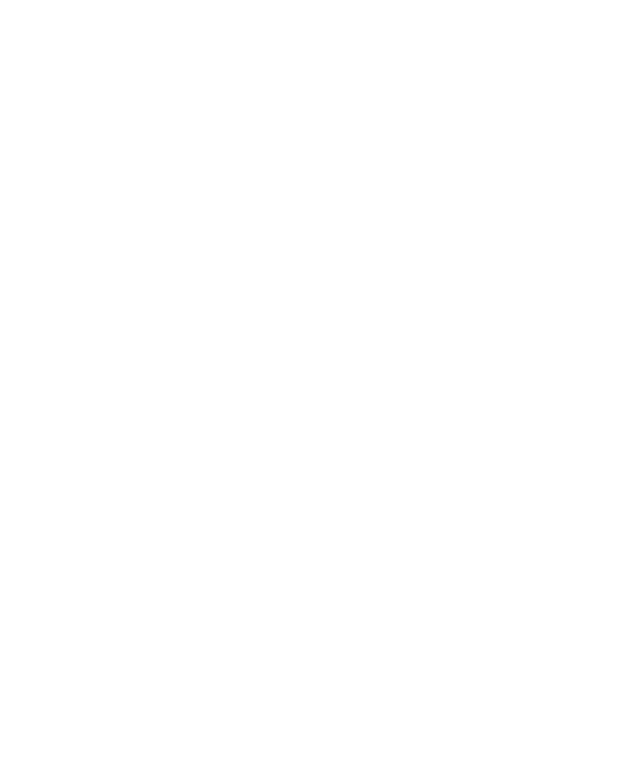
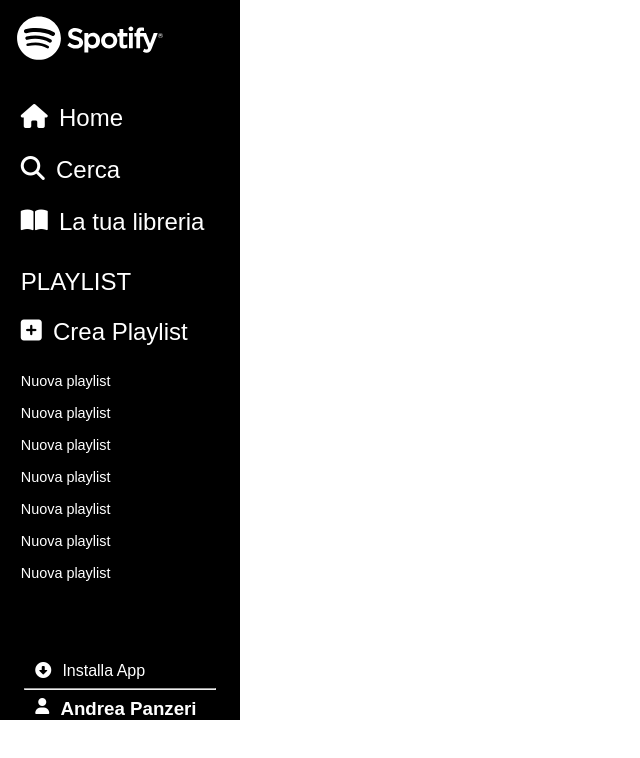
Before and after one commit to AndreaPanzeriDev/html-css-spotifyweb, a plain HTML site: page index.html in a window 1280 px wide. Shown: the whole page, without its empty margins (0-640 px from the left). Drawn offline with Linux system fonts and the light colour scheme.

Commit message:
menù laterale

```diff
--- a/assets/css/style.css
+++ b/assets/css/style.css
@@ -2,4 +2,112 @@
     margin: 0;
     padding: 0;
     box-sizing: border-box;
+    font-family: 'Montserrat', sans-serif;
 }
+
+.altezza{
+    height: 100vh;
+}
+
+.flex{
+    display: flex;
+}
+
+
+/*******************************
+            MENU
+********************************/
+
+
+.menu-nav{
+    background-color: black;
+    flex-direction: column;
+    width: 15rem;
+    overflow-y: hidden;
+    height: calc(100vh - 5rem);
+    position: relative;
+}
+
+.logo{
+    padding: 1rem;
+    width: 75%;
+}
+
+.ricerche{
+    color: white;
+    margin-top: 10%;
+    font-size: x-large;
+    margin-left: 1.3rem;
+}
+
+.ricerche p{
+    margin-left: 0.7rem;
+}
+
+
+/*LIBRERIA*/
+#libreria{
+    margin-top: 2rem;
+    color: white;
+}
+
+.nav-playlist{
+    font-size: x-large;
+    margin-left: 1.3rem;
+}
+
+.ricerche-playlist{
+    margin-top: 10%;
+}
+
+.ricerche-playlist > p{
+    margin-left: 0.7rem;
+}
+
+#libreria > p{
+    margin-left: 1.3rem;
+}
+
+
+.creazione-playlist{
+    list-style-type: none;
+    margin-top: 5%;
+    font-size: 0.9rem;
+}
+
+.creazione-playlist li{
+    padding-top: 1rem;
+}
+
+
+#menu-footer{
+    color: white;
+    position: absolute;
+    bottom: 0;
+    right: 0;
+    left: 0;
+    margin-left: auto;
+    margin-right: auto;
+    width: 80%;
+}
+
+
+#menu-footer div{
+    margin-left: 0.7rem;
+}
+
+.installa-app{
+    margin-bottom: 0.5rem;
+}
+
+.installa-app p{
+    margin-left: 0.7rem;
+}
+
+.user{
+    margin-top: 0.5rem;
+}
+
+.user h3{
+    margin-left: 0.7rem;
+}
--- a/index.html
+++ b/index.html
@@ -1,12 +1,70 @@
 <!DOCTYPE html>
 <html lang="en">
     <head>
-        <title></title>
+        <title>Spotify</title>
         <meta charset="UTF-8">
         <meta name="viewport" content="width=device-width, initial-scale=1">
         <link href="assets/css/style.css" rel="stylesheet">
+        <link rel="stylesheet" href="https://cdnjs.cloudflare.com/ajax/libs/font-awesome/6.2.0/css/all.min.css" integrity="sha512-xh6O/CkQoPOWDdYTDqeRdPCVd1SpvCA9XXcUnZS2FmJNp1coAFzvtCN9BmamE+4aHK8yyUHUSCcJHgXloTyT2A==" crossorigin="anonymous" referrerpolicy="no-referrer" />
     </head>
     <body>
+        <div class="altezza">
+            <main class="flex">
+                <div class="menu-nav">
+                   <div class="logo">
+                    <img src="assets/img/logo.svg" alt="Logo">
+                   </div>
 
+                   <!--Home Cerca La tua libreria-->
+                   <section>
+                     <div class="ricerche flex">
+                         <i class="fa-sharp fa-solid fa-house"></i>
+                         <p>Home</p>
+                     </div>
+                     <div class="ricerche flex">
+                         <i class="fa-sharp fa-solid fa-magnifying-glass"></i>
+                         <p>Cerca</p>
+                     </div>
+                     <div class="ricerche flex">
+                        <i class="fa-solid fa-book-open"></i>
+                         <p>La tua libreria</p>
+                     </div>
+                   </section>
+
+                   <!--Playlist-->
+                   <section id="libreria">
+                    <div class="nav-playlist">
+                        <p>PLAYLIST</p>
+                        <div class="flex ricerche-playlist">
+                         <i class="fa-sharp fa-solid fa-square-plus"></i>
+                         <p>Crea Playlist</p>
+                        </div>
+                        <ul class="creazione-playlist">
+                            <li>Nuova playlist</li>
+                            <li>Nuova playlist</li>
+                            <li>Nuova playlist</li>
+                            <li>Nuova playlist</li>
+                            <li>Nuova playlist</li>
+                            <li>Nuova playlist</li>
+                            <li>Nuova playlist</li>
+                        </ul>
+                    </div>
+                   </section>
+
+                   <!--Installazione APP-->
+                   <section id="menu-footer">
+                    <div class="flex installa-app">
+                        <i class="fa-sharp fa-solid fa-circle-down"></i>
+                        <p>Installa App</p>
+                    </div>
+                    <hr>
+                    <div class="flex user">
+                        <i class="fa-solid fa-user"></i>
+                        <h3>Andrea Panzeri</h3>
+                    </div>
+                   </section>
+                </div>
+            </main>
+        </div>
     </body>
 </html>
```
